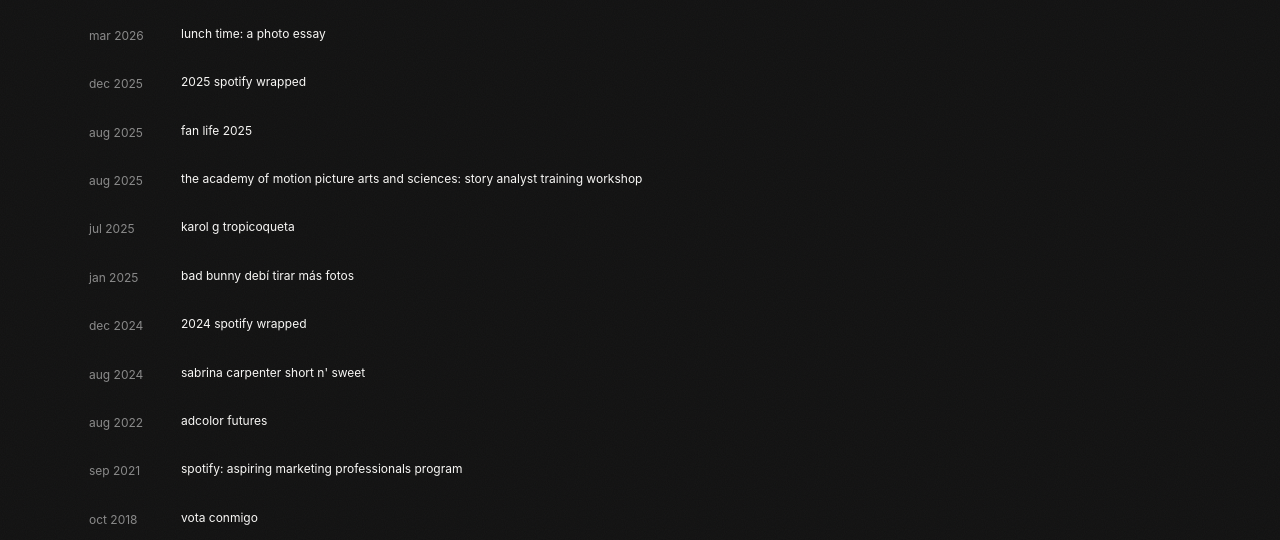
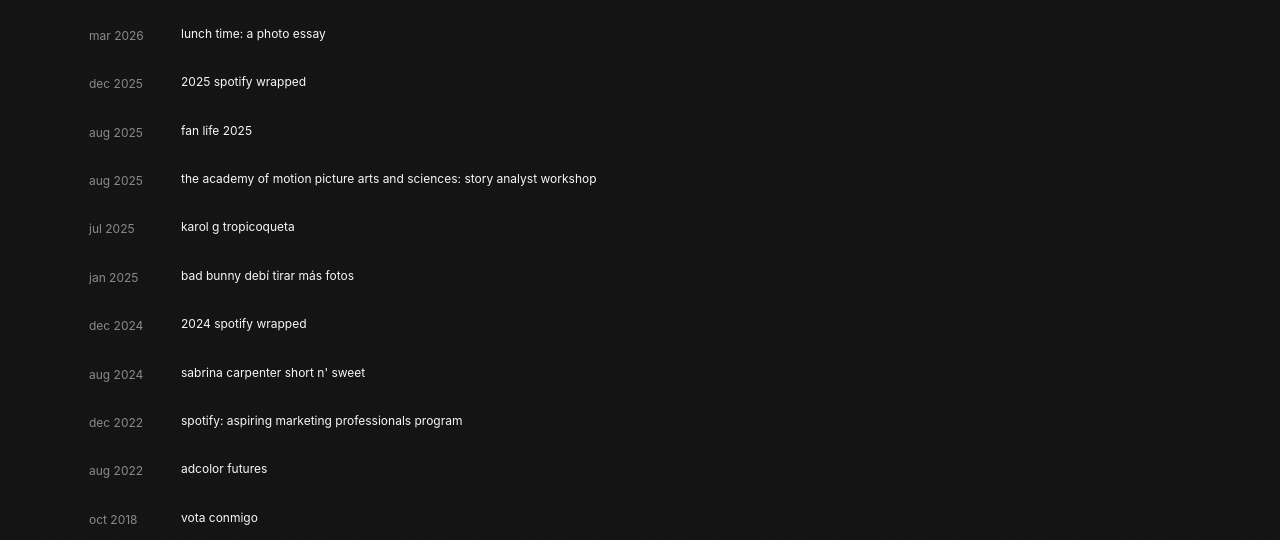
Before and after one commit to patriciorato/patriciorato.github.io, a plain HTML site: page index.html in a window 1280 px wide. Shown: the part 158-698 px from the top of the page. Drawn offline with Linux system fonts and the light colour scheme.

Commit message:
Update index_Nov 21.html

```diff
--- a/index.html
+++ b/index.html
@@ -488,7 +488,7 @@ const ENTRIES = [
     { type: "image", src: "https://lh3.googleusercontent.com/d/1yRiYiPgDMtCPUeJnISJyaAKSSe9Avk9g=s1600" },
     { type: "image", src: "https://lh3.googleusercontent.com/d/1wMbIX-AtpPN8uwpJfMmXVkGlSgFekYhf=s1600" },
   ] } },
-  { date: "Aug 2025", text: "The Academy of Motion Picture Arts and Sciences: Story Analyst Training Workshop", expand: { desc: "Completed the Academy's Story Analyst Training Workshop, a referral-only program covering professional coverage writing, script evaluation, and story development." } },
+  { date: "Aug 2025", text: "The Academy of Motion Picture Arts and Sciences: Story Analyst Workshop", expand: { desc: "Completed the Academy's Story Analyst Workshop, a referral-only program covering professional coverage writing, script evaluation, and story development." } },
   { date: "Jul 2025", text: "KAROL G Tropicoqueta", expand: { desc: "Spotify's album-launch campaign for KAROL G's Tropicoqueta, featuring a fan activation with a surprise KAROL G performance. Read&nbsp;more <a href=\"https://newsroom.spotify.com/2025-07-23/karol-g-and-spotify-bring-tropicoqueta-to-life-with-an-unforgettable-nyc-celebration/\" target=\"_blank\" rel=\"noopener\">here</a>.", media: [
     { type: "embed", src: "https://www.youtube.com/embed/G-tVyXJVa9U" },
     { type: "image", src: "https://lh3.googleusercontent.com/d/1DZ6EWTVaNWEpsV5MO1zYAT2oScNA4b43=s0" },
@@ -525,8 +525,8 @@ const ENTRIES = [
     { type: "image", src: "https://lh3.googleusercontent.com/d/1ykCwx-Cl-6D--_wCNa7pepFkBVL1UWgi=s0" },
     { type: "image", src: "https://lh3.googleusercontent.com/d/1JlxfW0iZmjWJ6w3xXL3oW1irpwMjGgTc=s0" },
   ] } },
+  { date: "Dec 2022", text: "Spotify: Aspiring Marketing Professionals Program", expand: { desc: "Completed Spotify's 15-month AMP rotational program. Rotations included brand and creative, experiential marketing, and partner marketing." } },
   { date: "Aug 2022", text: "ADCOLOR Futures", expand: { desc: "Recognized as an ADCOLOR FUTURE, part of the next generation of diverse leaders in the creative industries. Read&nbsp;more <a href=\"https://adcolor.org/adcolor-announces-2022-class-of-adcolor-futures-and-inaugural-class-of-adcolor-leaders/\" target=\"_blank\" rel=\"noopener\">here</a>." } },
-  { date: "Sep 2021", text: "Spotify: Aspiring Marketing Professionals Program", expand: { desc: "Completed Spotify's AMP rotational program. Rotations included brand and creative, experiential marketing, and partner marketing." } },
   { date: "Oct 2018", text: "Vota Conmigo", expand: { desc: "Univision's nationwide get-out-the-vote campaign for Hispanic America, featuring Jorge Ramos. Read&nbsp;more <a href=\"https://corporate.televisaunivision.com/press/press-releases/2018/10/23/univision-launches-vota-conmigo-initiative-to-empower-hispanic-america/\" target=\"_blank\" rel=\"noopener\">here</a>.", media: { type: "embed", src: "https://www.youtube.com/embed/mM4a4MZon18" } } },
   { date: "Aug 2018", text: "The Academy of Motion Picture Arts and Sciences: Gold Rising", expand: { desc: "Completed the Academy's Gold Rising, a development program that pairs participants with film industry leaders and Academy member mentors. Read&nbsp;more <a href=\"https://www.oscars.org/news/academy-gold-enters-second-year-22-entertainment-industry-partners\" target=\"_blank\" rel=\"noopener\">here</a>.", media: { type: "image", src: "https://lh3.googleusercontent.com/d/1VYHKKynrappEY68Fap6zNHf-IqUgiqH1=s0" } } },
 ];
```
